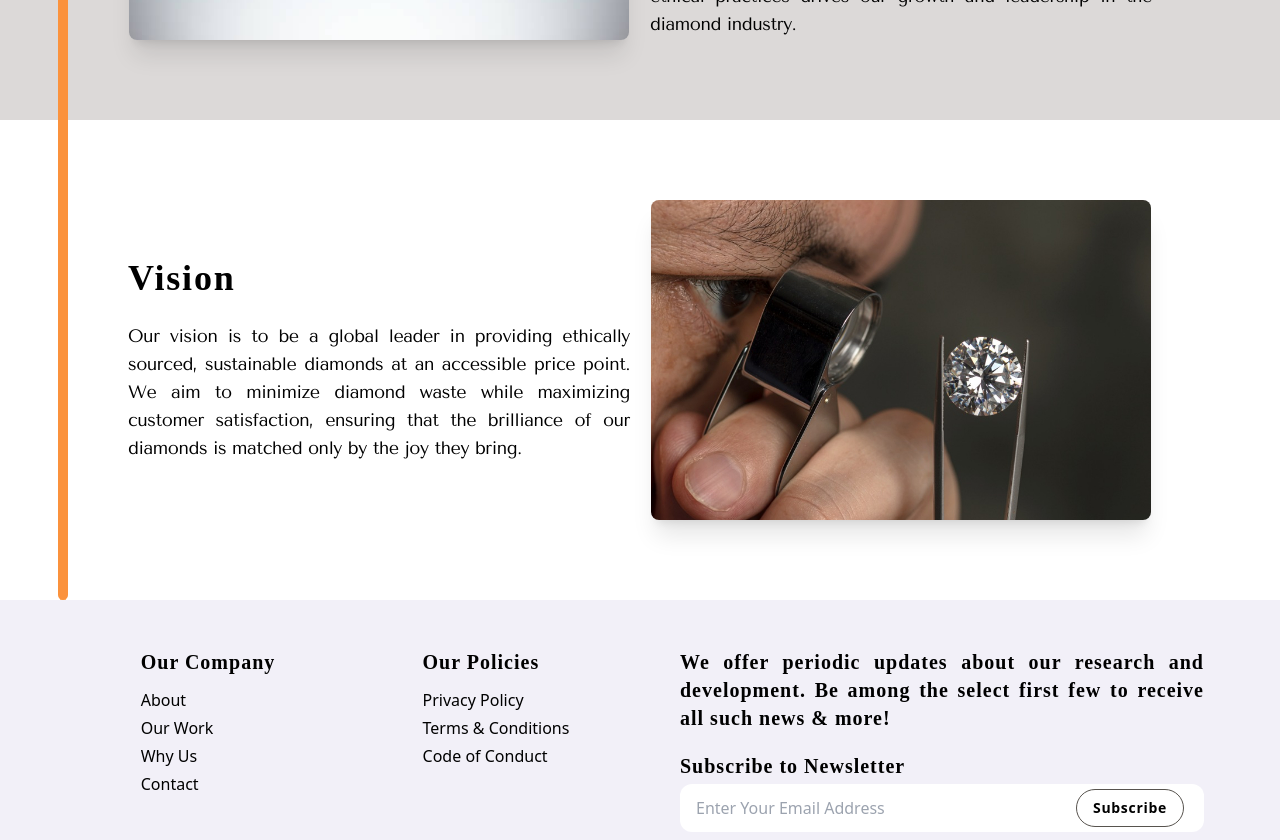
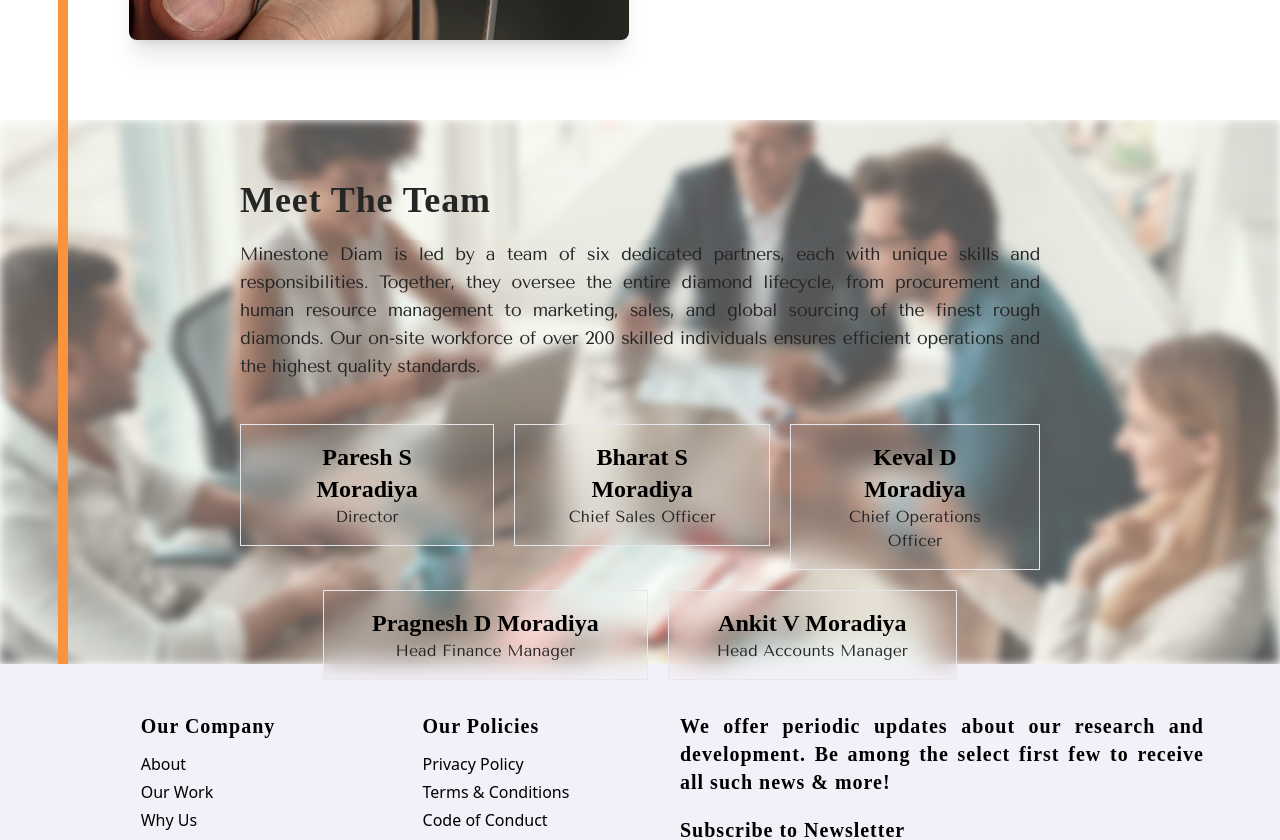
Before and after one commit to deep-sutariya/Minestone-Diam, a Next.js app: page /about in a window 1280 px wide. Shown: the part 2120-2960 px from the top of the page. Built offline with nearby package versions, Linux system fonts and the light colour scheme; a web font is replaced by a local one.

Commit message:
Build[TeamCard.js]: Team Info

```diff
--- a/src/app/about/page.js
+++ b/src/app/about/page.js
@@ -3,6 +3,9 @@
 import { motion } from "framer-motion";
 import AboutusComponents from "@/components/AboutusComponents";
 import ScrollHook from "@/utils/ScrollHook";
+import Image from "next/image";
+import TeamCard from "@/components/TeamCard";
+const TeamImg = require('../../../public/Team.jpg')
 
 const Page = () => {
   const scrollYProgress = ScrollHook();
@@ -39,7 +42,7 @@
 
       <div className=" relative">
         <motion.div
-          className=" rounded-full bg-orange-400 absolute left-[15px] w-[6px] lg:left-[58px] lg:w-[10px]"
+          className=" rounded-t-full bg-orange-400 absolute left-[15px] w-[6px] lg:left-[58px] lg:w-[10px]"
           style={{
             scaleY: scrollYProgress,
             transformOrigin: "top",
@@ -69,17 +72,9 @@
           />
 
           <AboutusComponents
-            src='/Team.jpg'
+            src='/Philosophy.jpg'
             x="-100"
             pos="flex-row-reverse"
-            bgCol="bg-white"
-            heading="Team"
-            details="Minestone Diam is led by a team of six dedicated partners, each with unique skills and responsibilities. Together, they oversee the entire diamond lifecycle, from procurement and human resource management to marketing, sales, and global sourcing of the finest rough diamonds. Our on-site workforce of over 200 skilled individuals ensures efficient operations and the highest quality standards."
-            />
-
-          <AboutusComponents
-            src='/Philosophy.jpg'
-            x="100"
             fontCol=""
             bgCol="bg-[#dcd9d8]"
             heading="Philosophy"
@@ -88,12 +83,45 @@
 
           <AboutusComponents
             src='/Vision.jpeg'
-            x="-100"
-            pos="flex-row-reverse"
+            x="100"
             bgCol="bg-white"
             heading="Vision"
             details="Our vision is to be a global leader in providing ethically sourced, sustainable diamonds at an accessible price point. We aim to minimize diamond waste while maximizing customer satisfaction, ensuring that the brilliance of our diamonds is matched only by the joy they bring."
           />
+
+          {/* <AboutusComponents
+            src='/Team.jpg'
+            x="-100"
+            pos="flex-row-reverse"
+            bgCol="bg-white"
+            heading="Team"
+            details="Minestone Diam is led by a team of six dedicated partners, each with unique skills and responsibilities. Together, they oversee the entire diamond lifecycle, from procurement and human resource management to marketing, sales, and global sourcing of the finest rough diamonds. Our on-site workforce of over 200 skilled individuals ensures efficient operations and the highest quality standards."
+          /> */}
+        </div>
+
+        <div className="flex relative items-start duration-150" >
+          <div className=" w-full h-[50vh] md:h-[68vh] mx-auto">
+            <Image className='absolute top-0 left-0 -z-50 w-full h-[68vh] opacity-70 object-cover blur-[5px]' src={TeamImg} width={5000} height={5000} alt="image" />
+            <div className="absolute flex flex-col gap-y-5 items-start pb-5 pl-10 pr-6 sm:px-10 md:px-20 lg:px-32 xl:px-60 py-10 mt-5">
+              <h1 className=" text-lg md:text-2xl lg:text-4xl tracking-wide font-semibold font-heading text-[#252525] backdrop-blur-sm">
+                Meet The Team
+              </h1>
+              <h1 className=" tracking-tighter md:tracking-tight font-basic text-[11px] lg:text-lg text-[#252525] text-justify backdrop-blur-sm">
+                Minestone Diam is led by a team of six dedicated partners, each with unique skills and responsibilities. Together, they oversee the entire diamond lifecycle, from procurement and human resource management to marketing, sales, and global sourcing of the finest rough diamonds. Our on-site workforce of over 200 skilled individuals ensures efficient operations and the highest quality standards.
+              </h1>
+              <div className="flex flex-col items-center justify-center mx-auto gap-y-3 md:gap-y-5 mt-6">
+                <div className="flex gap-3 md:gap-5">
+                  <TeamCard name="Paresh S Moradiya" role="Director" />
+                  <TeamCard name="Bharat S Moradiya" role="Chief Sales Officer" />
+                  <TeamCard name="Keval D Moradiya" role="Chief Operations Officer" />
+                </div>
+                <div className="flex gap-3 md:gap-5">
+                  <TeamCard name="Pragnesh D Moradiya" role="Head Finance Manager" />
+                  <TeamCard name="Ankit V Moradiya" role="Head Accounts Manager" />
+                </div>
+              </div>
+            </div>
+          </div>
         </div>
       </div>
     </div>
--- /dev/null
+++ b/src/components/TeamCard.js
@@ -0,0 +1,16 @@
+import TranslateFragment from "./Animations/TranslateFragment"
+
+const TeamCard = ({ name, role }) => {
+    return (
+        <div className=" duration-150">
+            <TranslateFragment y="100">
+                <div className=" flex-col gap-y-4 px-2 md:px-8 lg:px-12 text-center py-2 md:py-4 border backdrop-blur-md hover:scale-105 duration-150 cursor-pointer">
+                    <div className="text-[11px] md:text-lg lg:text-2xl font-heading font-semibold">{name}</div>
+                    <div className="text-[8px] md:text-base font-basic text-[#252525]">{role}</div>
+                </div>
+            </TranslateFragment>
+        </div>
+    )
+}
+
+export default TeamCard
```
Lines whose indentation alone changed are shown as unchanged.
